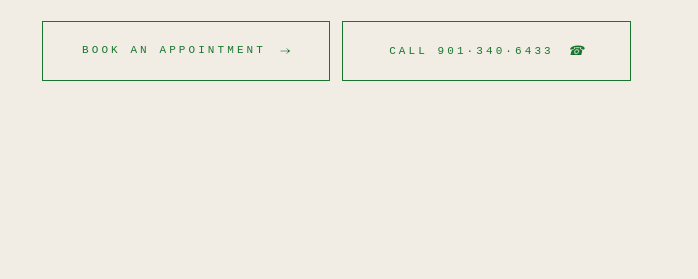
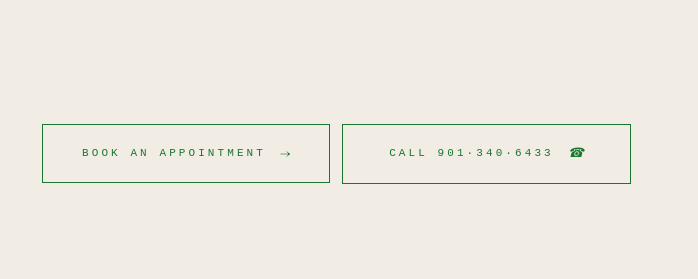
Before and after one commit to nepfvak/we-health, a plain HTML site: page index.html in a window 1280 px wide. Shown: the part 6602-6881 px from the top of the page, 0-698 px from the left. Drawn offline with nearby package versions, Linux system fonts and the light colour scheme; no server answers.

Commit message:
Align footer CTA buttons to bottom of column, level with social icons
Co-Authored-By: Claude Sonnet 4.6 <noreply@anthropic.com>

```diff
--- a/styles.css
+++ b/styles.css
@@ -582,7 +582,7 @@ footer{ background: var(--ink-2); padding-top: 80px }
 }
 
 /* CTA buttons */
-.f-cta-buttons{ display:flex; flex-wrap:wrap; gap:12px; align-items:stretch }
+.f-cta-buttons{ display:flex; flex-wrap:wrap; gap:12px; align-items:stretch; margin-top:auto }
 .f-cta-buttons .request{
   flex:1 1 0; min-width:0; justify-content:center; text-align:center; padding:16px 18px;
 }
```
